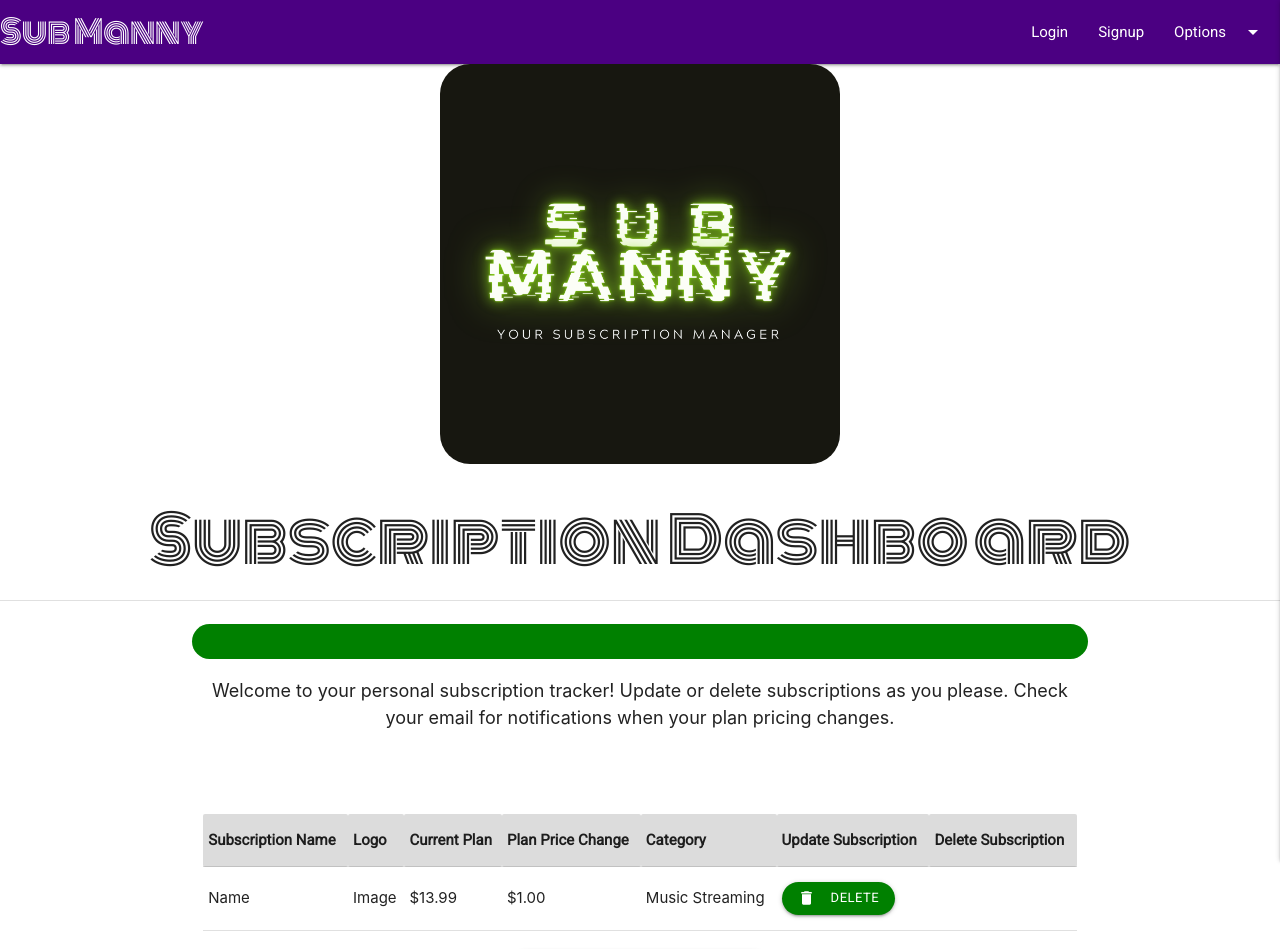
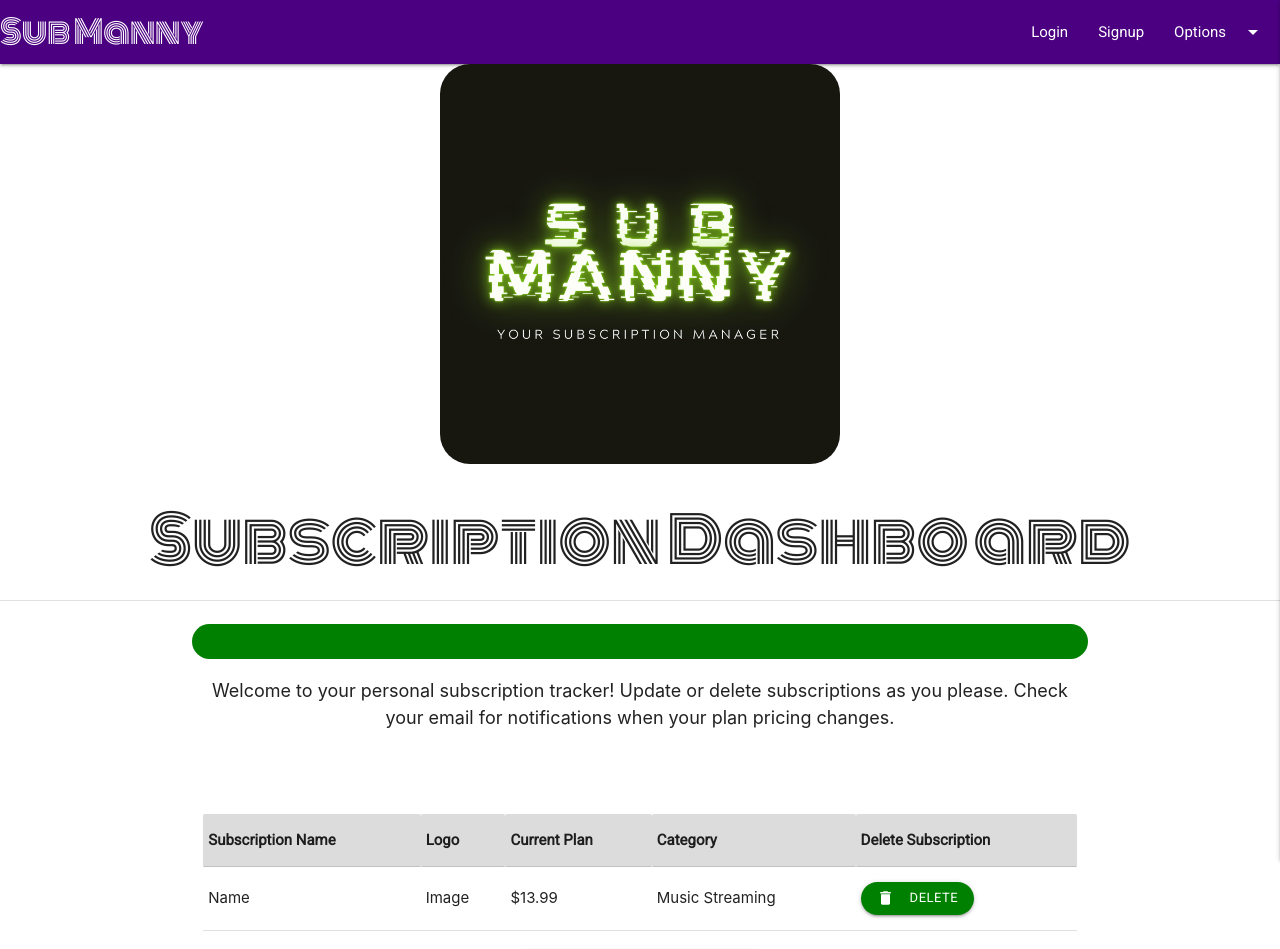
Before and after one commit to Aikeh2021/subscription-manager, a React (Create React App) app in the folder client/: page /dashboard in a window 1280 px wide. Shown: the top 949 px of the page. Built offline with nearby package versions, Linux system fonts and the light colour scheme.

Commit message:
Accidentally commented out the wrong button (delete). Commented out the update button because we won't have time to implement that feature. Also commented out the column for price change as we won't have time to implement that feature either.

```diff
--- a/client/src/components/Dashboards/UsersDB.jsx
+++ b/client/src/components/Dashboards/UsersDB.jsx
@@ -43,9 +43,9 @@ const styles = {
             <th>Subscription Name</th>
             <th>Logo</th>
             <th>Current Plan</th>
-            <th>Plan Price Change</th>
+            {/* <th>Plan Price Change</th> */}
             <th>Category</th>
-            <th>Update Subscription</th>
+            {/* <th>Update Subscription</th> */}
             <th>Delete Subscription</th>
           </tr>
         </thead>
@@ -54,7 +54,7 @@ const styles = {
             <td>Name</td>
             <td style={styles.img}>Image</td>
             <td>$13.99</td>
-            <td>$1.00</td>
+            {/* <td>$1.00</td> */}
             <td>Music Streaming</td>
             {/* <td><button className="waves-effect waves-light btn-small" style={styles.buttons}><i className="material-icons left">update</i>UPDATE</button></td> */}
             <td><button className="waves-effect waves-light btn-small" style={styles.buttons}><i className="material-icons left">delete</i>DELETE</button></td>
```
